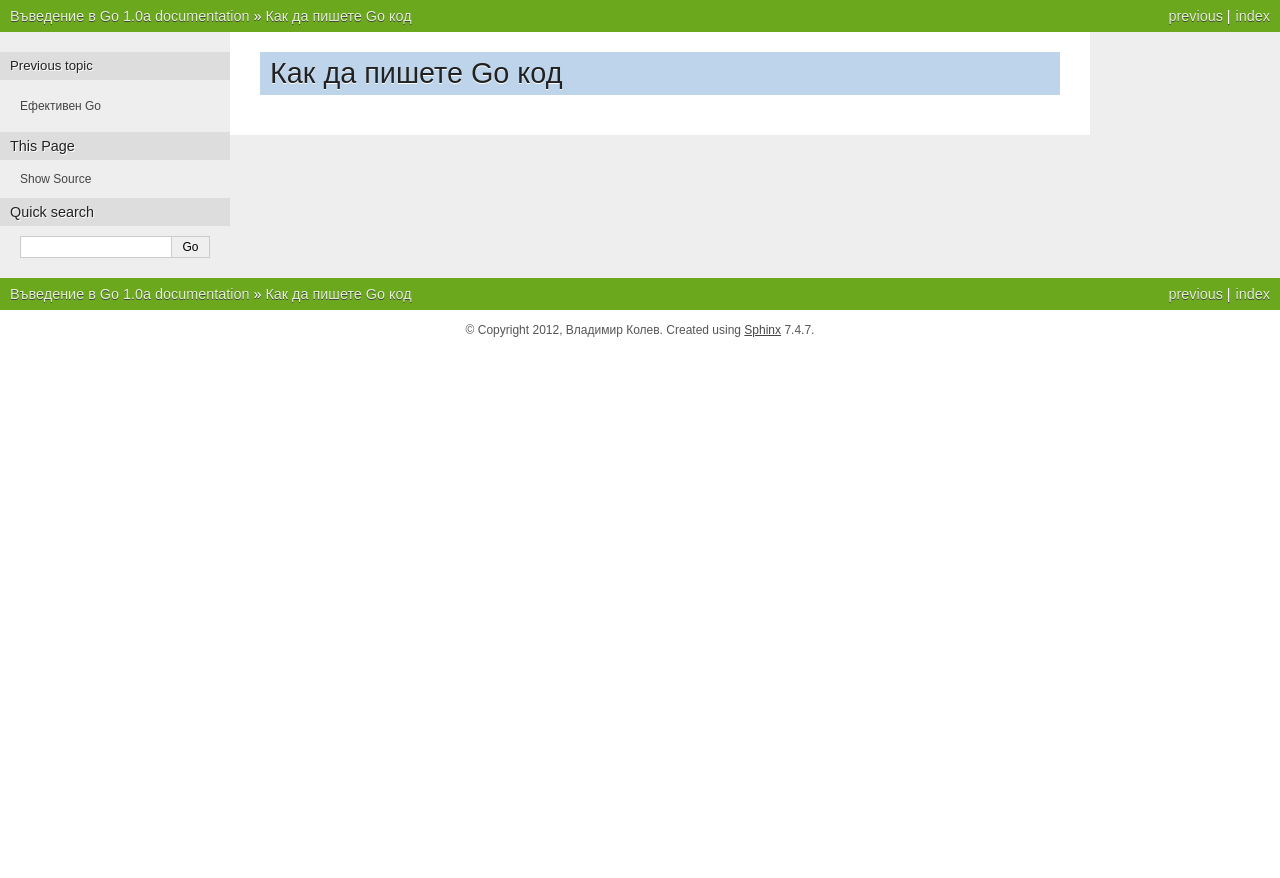
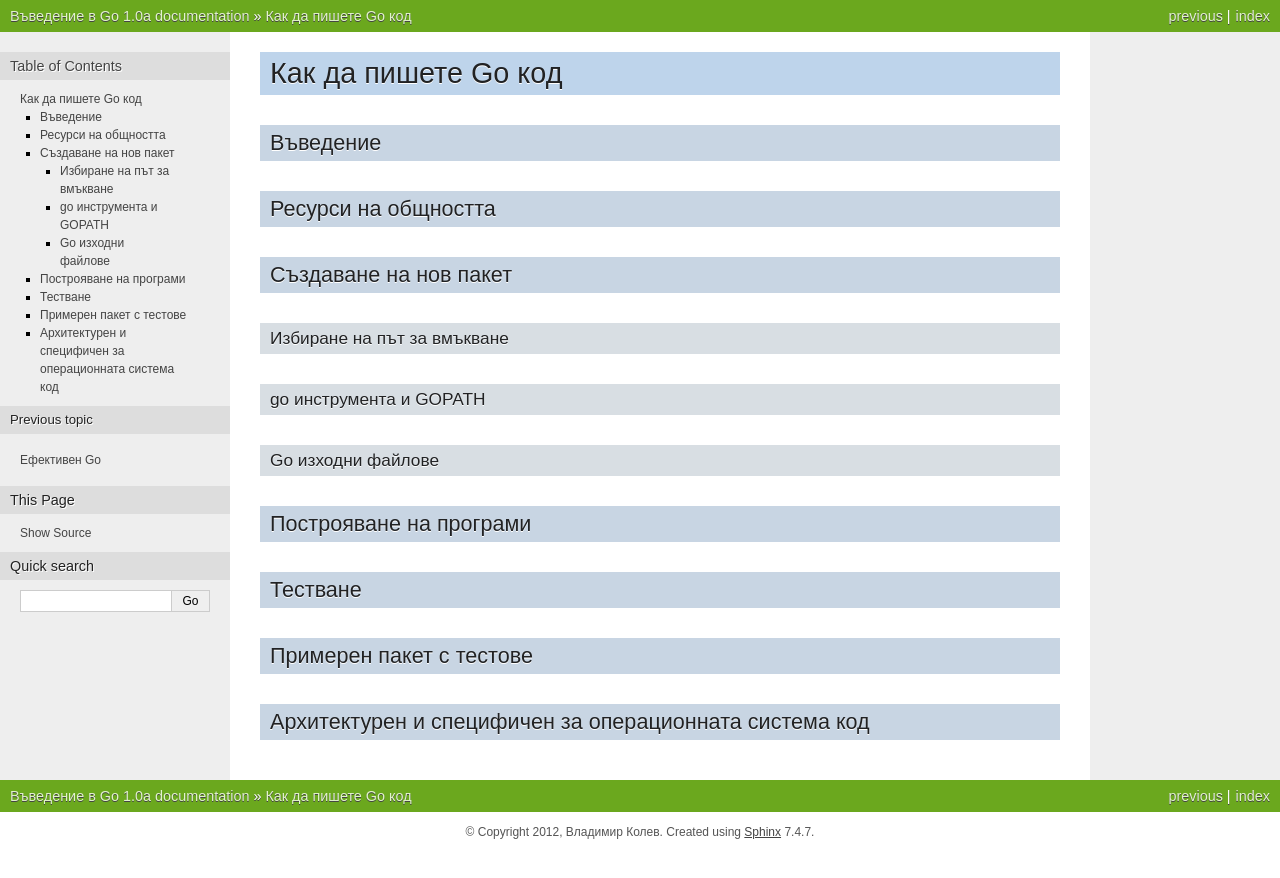
Before and after one commit to vkolev/go-documentation-bg, a Sphinx documentation site: the page built from source/how_to_write.rst, in a window 1280 px wide. Shown: the top 878 px of the page. Built offline with Sphinx 7.4.7, drawn with Linux system fonts in a browser that asks for light colours.

Commit message:
Added titles to how_to_write.rst

```diff
--- a/source/how_to_write.rst
+++ b/source/how_to_write.rst
@@ -1,2 +1,35 @@
 Как да пишете Go код
 ####################
+
+Въведение
+=========
+
+
+Ресурси на общността
+====================
+
+
+Създаване на нов пакет
+======================
+
+
+Избиране на път за вмъкване
+---------------------------
+
+go инструмента и GOPATH
+-----------------------
+
+Go изходни файлове
+------------------
+
+Построяване на програми
+=======================
+
+Тестване
+========
+
+Примерен пакет с тестове
+========================
+
+Архитектурен и специфичен за операционната система код
+======================================================
```
Also changed, not shown: 3 other files.
